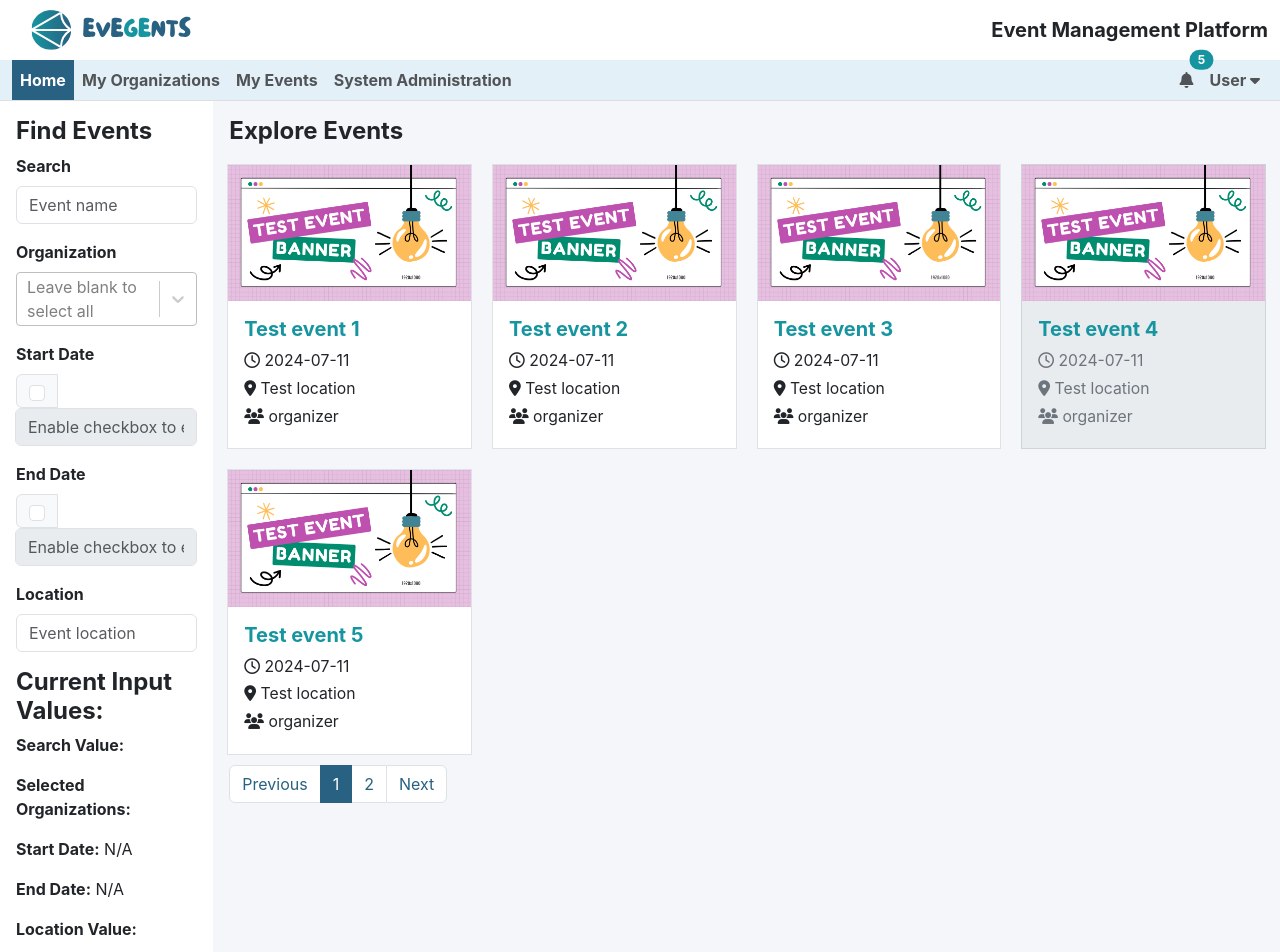
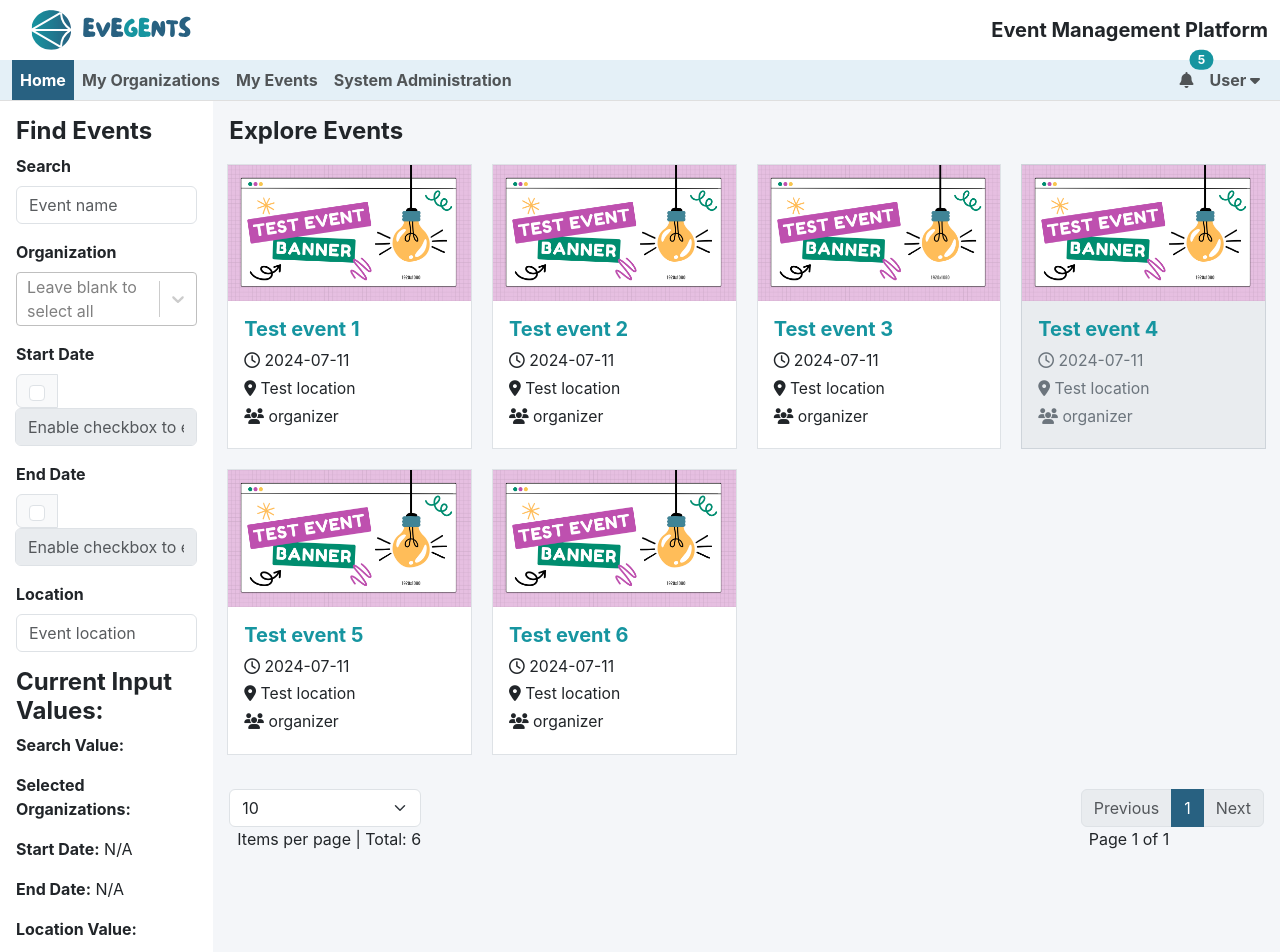
Before and after one commit to eveGEnts/Go-Headless, a React (Create React App) app: page / in a window 1280 px wide. Shown: the top 952 px of the page. Built offline with nearby package versions, Linux system fonts and the light colour scheme.

Commit message:
pagination

```diff
--- a/src/components/EventList/EventList.js
+++ b/src/components/EventList/EventList.js
@@ -3,15 +3,25 @@ import EventItem from '../EventItem/EventItem';
 import eventData from '../../services/eventData';
 
 function EventList() {
+
     const [currentPage, setCurrentPage] = useState(1);
-    const [eventsPerPage] = useState(5);
+    const [eventsPerPage, setEventsPerPage] = useState(10);
 
+    // Calculate the number of pages needed
     const pageCount = Math.ceil(eventData.length / eventsPerPage);
+    // Determine the indices for slicing the event data for current display
     const lastEventIndex = currentPage * eventsPerPage;
     const firstEventIndex = lastEventIndex - eventsPerPage;
+    // Slice the event data array to get only the events for the current page
     const currentEvents = eventData.slice(firstEventIndex, lastEventIndex);
 
+    // Handler to change page
     const paginate = (pageNumber) => setCurrentPage(pageNumber);
+    // Handler to change the number of events per page
+    const handlePerPageChange = (e) => {
+        setEventsPerPage(Number(e.target.value));
+        setCurrentPage(1); // Reset to first page when changing number of items per page
+    };
 
     return (
         <div className="col-xl-10 col-lg-9 col-md-8 p-3">
@@ -30,23 +40,39 @@ function EventList() {
                     </div>
                 ))}
             </div>
+            {/* Pagination and Items Per Page Controls */}
+            <div className="d-flex justify-content-between align-items-center my-4">
+                {/* Items Per Page Selector */}
+                <div>
+                    <select className="form-select" value={eventsPerPage} onChange={handlePerPageChange}>
+                        <option value="10">10</option>
+                        <option value="20">20</option>
+                        <option value="50">50</option>
+                    </select>
+                    <span className="ms-2">Items per page | Total: {eventData.length}</span>
+                </div>
+                {/* Pagination Navigation */}
+                <div>
                     <nav>
-                <ul className="pagination">
-                    <li className="page-item" onClick={() => paginate(currentPage - 1)} disabled={currentPage === 1}>
-                        <a className="page-link" href="#!">Previous</a>
+                        <ul className="pagination mb-0">
+                            <li className={`page-item ${currentPage === 1 ? 'disabled' : ''}`}>
+                                <a className="page-link" href="#!" onClick={() => paginate(currentPage - 1)}>Previous</a>
                             </li>
                             {Array.from({ length: pageCount }, (_, index) => (
-                        <li key={index + 1} className={`page-item ${currentPage === index + 1 ? "active" : ""}`}>
+                                <li key={index + 1} className={`page-item ${currentPage === index + 1 ? 'active' : ''}`}>
                                     <a className="page-link" href="#!" onClick={() => paginate(index + 1)}>
                                         {index + 1}
                                     </a>
                                 </li>
                             ))}
-                    <li className="page-item" onClick={() => paginate(currentPage + 1)} disabled={currentPage === pageCount}>
-                        <a className="page-link" href="#!">Next</a>
+                            <li className={`page-item ${currentPage === pageCount ? 'disabled' : ''}`}>
+                                <a className="page-link" href="#!" onClick={() => paginate(currentPage + 1)}>Next</a>
                             </li>
                         </ul>
                     </nav>
+                    <span className="ms-2">Page {currentPage} of {pageCount}</span>
+                </div>
+            </div>
         </div>
     );
 }
```
Lines whose indentation alone changed are shown as unchanged.
